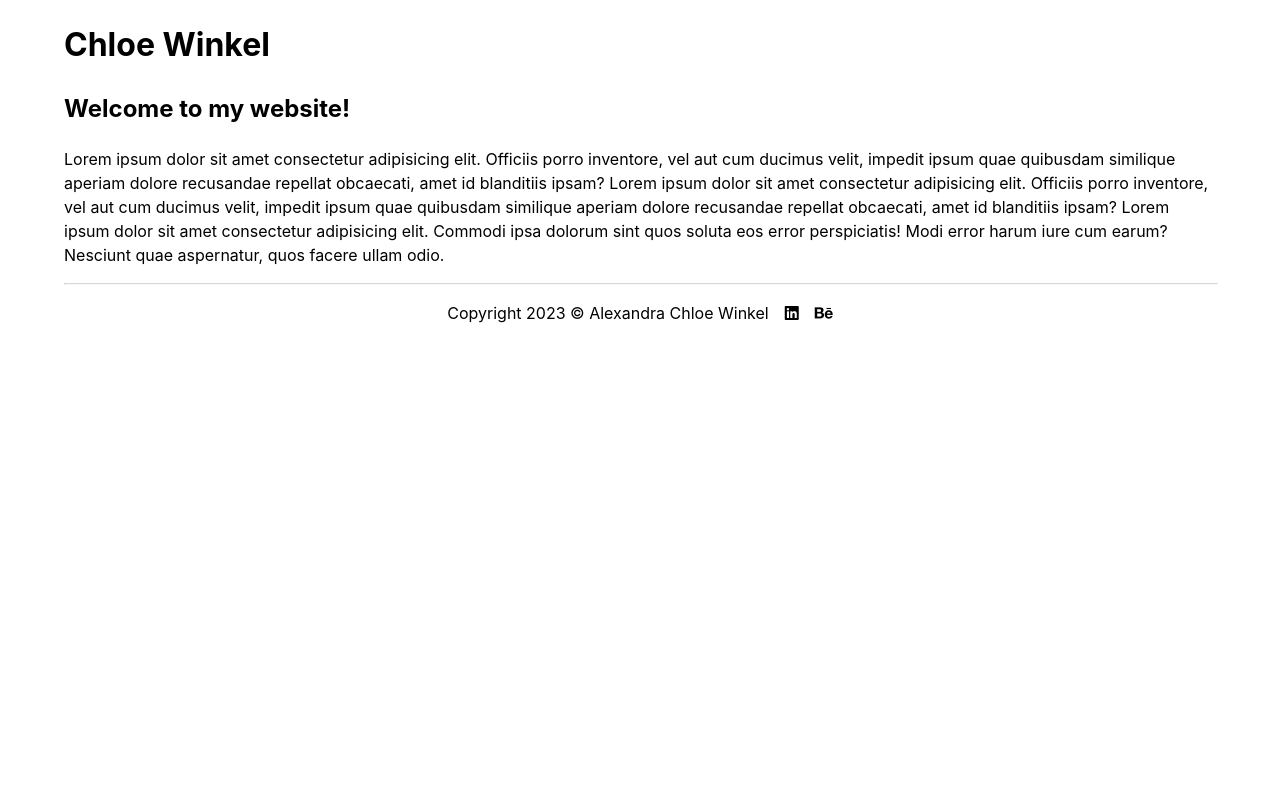
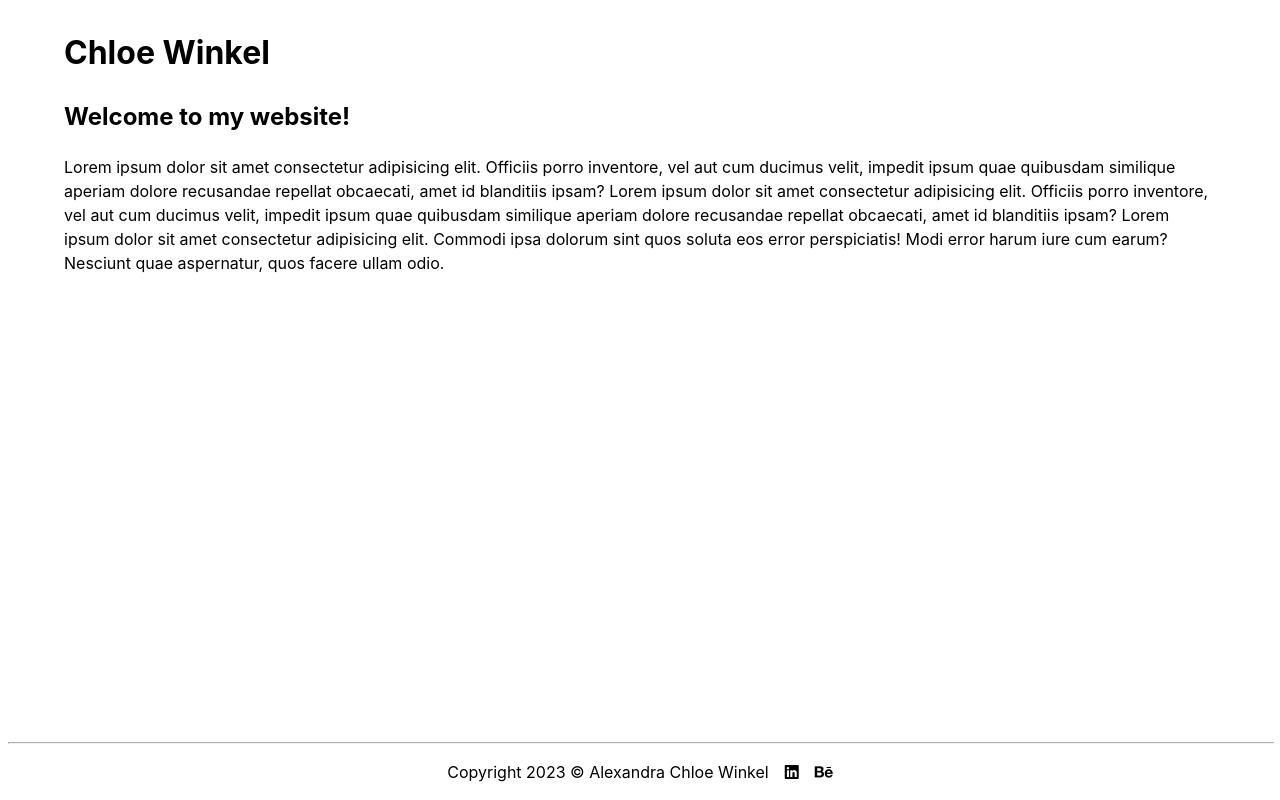
Before and after one commit to fourstepper/chloewinkel.com, a SvelteKit app: page / in a window 1280 px wide. Built offline with nearby package versions, Linux system fonts and the light colour scheme.

Commit message:
feat(site): formatting, stick footer to the bottom of the page

```diff
--- a/package.json
+++ b/package.json
@@ -14,8 +14,8 @@
   "devDependencies": {
     "@sveltejs/adapter-auto": "^2.0.0",
     "@sveltejs/kit": "^1.20.4",
-    "@typescript-eslint/eslint-plugin": "^6.0.0",
-    "@typescript-eslint/parser": "^6.0.0",
+    "@typescript-eslint/eslint-plugin": "^6.7.0",
+    "@typescript-eslint/parser": "^6.7.0",
     "eslint": "^8.28.0",
     "eslint-config-prettier": "^8.5.0",
     "eslint-plugin-svelte": "^2.30.0",
--- a/src/app.html
+++ b/src/app.html
@@ -1,4 +1,4 @@
-<!DOCTYPE html>
+<!doctype html>
 <html lang="en">
   <head>
     <meta charset="utf-8" />
--- a/src/app.scss
+++ b/src/app.scss
@@ -1,9 +1,16 @@
 /* Write your global styles here, in SCSS syntax. Variables and mixins from the src/variables.scss file are available here without importing */
 
 :root {
-    line-height: 1.5;
-    font-family: -apple-system, BlinkMacSystemFont,
-      "Segoe UI", "Roboto", "Oxygen", "Ubuntu", "Cantarell",
-      "Fira Sans", "Droid Sans", "Helvetica Neue",
-      sans-serif;
+  line-height: 1.5;
+  font-family: -apple-system, BlinkMacSystemFont, "Segoe UI", "Roboto", "Oxygen",
+    "Ubuntu", "Cantarell", "Fira Sans", "Droid Sans", "Helvetica Neue",
+    sans-serif;
 }
+
+html,
+body {
+  height: 100vh;
+  display: flex;
+  flex-direction: column;
+  justify-content: space-between;
+}
--- a/src/lib/components/Footer.svelte
+++ b/src/lib/components/Footer.svelte
@@ -38,13 +38,13 @@
     margin: 0;
   }
   .wrapper {
-    margin-bottom: 1rem;
+    margin-bottom: 0.5rem;
     margin-left: auto;
     margin-right: auto;
     width: 100%;
     hr {
       width: 100%;
-      opacity: 0.4;
+      opacity: 0.8;
       margin-bottom: 1rem;
       color: getColor(green);
     }
--- a/src/routes/+layout.svelte
+++ b/src/routes/+layout.svelte
@@ -1,18 +1,16 @@
 <script>
   import Footer from "$lib/components/Footer.svelte";
-import "../app.scss";
+  import "../app.scss";
 </script>
 
-<div class="wrapper">
-  <main>
-    <slot />
-  </main>
-	<Footer/>
-</div>
+<main class="wrapper">
+  <slot />
+</main>
+
+<Footer />
 
 <style lang="scss">
   .wrapper {
-    gap: 1rem;
     margin-left: auto;
     margin-right: auto;
     max-width: 72rem;
```
Also changed, not shown: .eslintrc.cjs (added), src/app.d.ts (indentation only), tsconfig.json (indentation only), 2 other files (tests, documents, lock files or other folders). Lines whose indentation alone changed are shown as unchanged.
